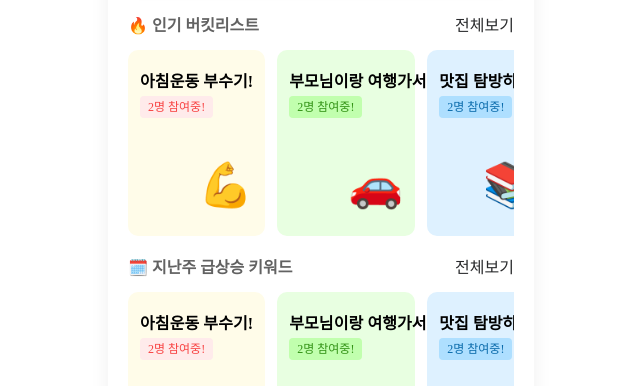
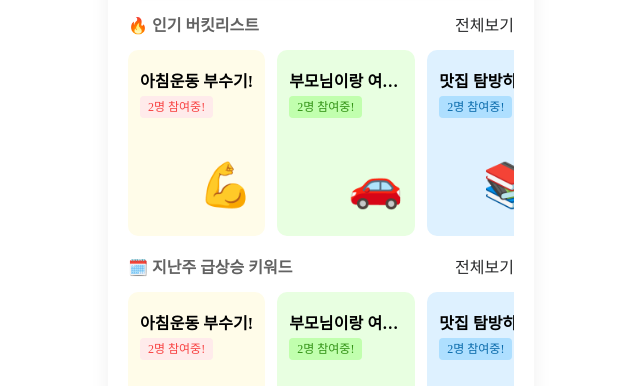
Before and after one commit to BucketPing/bucket-mate-front, a React app: page / in a window 1280 px wide. Shown: the part 203-589 px from the top of the page, without its empty margins (319-959 px from the left). Built offline with nearby package versions, Linux system fonts and the light colour scheme; the HTML template or start-up script is replaced by a standard one.

Commit message:
style: card title ellipsis 스타일 적용

```diff
--- a/src/components/common/BucketCardList/card/CardItem.tsx
+++ b/src/components/common/BucketCardList/card/CardItem.tsx
@@ -17,7 +17,7 @@ const CardItem = ({ bucket, onClick }: CardItemProps) => {
       onClick={onClick}
     >
       <div>
-        <p className='text-base font-bold tracking-[0.006em] text-left m-auto'>
+        <p className='text-base font-bold tracking-[0.006em] text-left m-auto truncate'>
           {bucket.title}
         </p>
         <span
```
